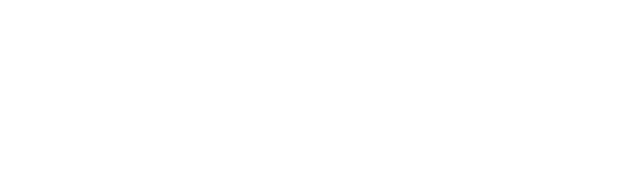
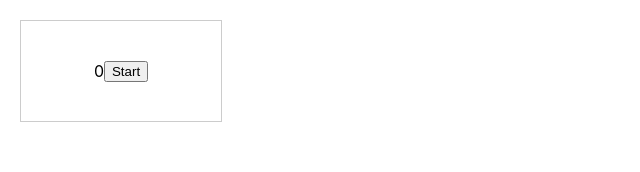
Before and after one commit to PayalSasmal10/stopwatch, a React (Create React App) app: page / in a window 1280 px wide. Shown: the top 172 px of the page, without its empty margins (0-640 px from the left). Built offline with nearby package versions, Linux system fonts and the light colour scheme.

Commit message:
starting thecounter is working as expected

```diff
--- a/src/App.css
+++ b/src/App.css
@@ -1,38 +1,13 @@
 .App {
   text-align: center;
+  margin: 20px;
 }
 
-.App-logo {
-  height: 40vmin;
-  pointer-events: none;
-}
-
-@media (prefers-reduced-motion: no-preference) {
-  .App-logo {
-    animation: App-logo-spin infinite 20s linear;
-  }
-}
-
-.App-header {
-  background-color: #282c34;
-  min-height: 100vh;
+.outer-container{
   display: flex;
-  flex-direction: column;
   align-items: center;
   justify-content: center;
-  font-size: calc(10px + 2vmin);
-  color: white;
+  width: 200px;
+  height: 100px;
+  border: 1px solid #ccc;
 }
-
-.App-link {
-  color: #61dafb;
-}
-
-@keyframes App-logo-spin {
-  from {
-    transform: rotate(0deg);
-  }
-  to {
-    transform: rotate(360deg);
-  }
-}
--- a/src/App.js
+++ b/src/App.js
@@ -1,10 +1,29 @@
-import logo from './logo.svg';
+import {useState} from "react";
 import './App.css';
 
 function App() {
+  const [countLaps, setCountLaps] = useState(0);
+  const [isRunning, setIsRunning] = useState(false);
+
+  const startCounterHandler = () => {
+    const timerId = setInterval(() => {
+      setCountLaps((prvBar) => prvBar+1);
+
+    }, 1000);
+    setIsRunning(true);
+    return () => clearInterval(timerId);
+  };
+
+  const pauseCounter = () => {
+
+  };
+
   return (
     <div className="App">
-
+        <div className="outer-container">
+          <div>{countLaps}</div>
+          <button onClick={startCounterHandler}>{!isRunning ? 'Start':'Pause'}</button>
+        </div>
     </div>
   );
 }
```
